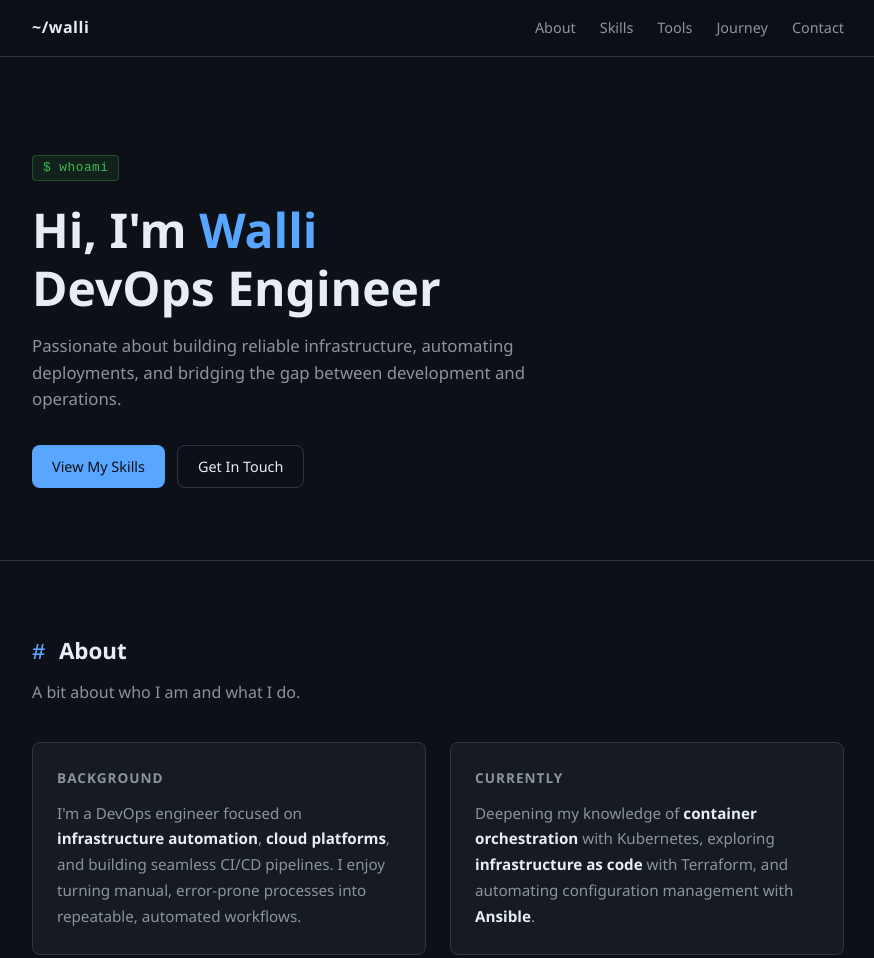
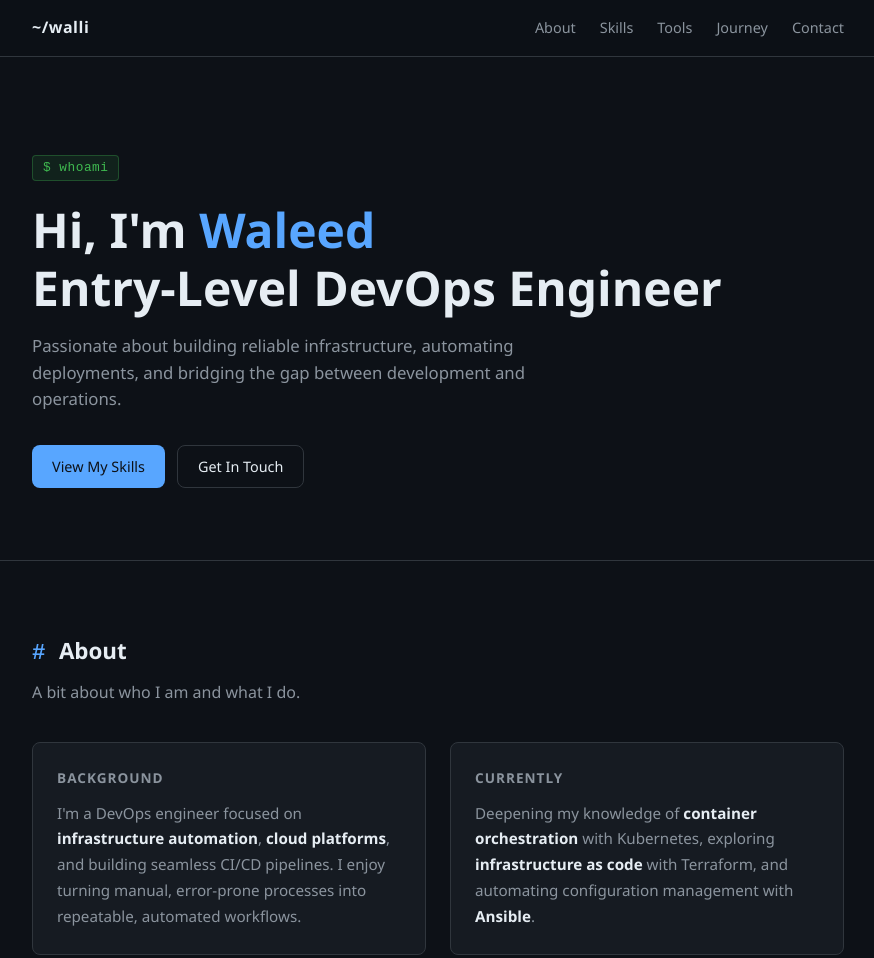
Before and after one commit to Walli364/my-portfolio-website, a plain HTML site: page index.html in a window 1280 px wide. Shown: the top 958 px of the page, without its empty margins (202-1076 px from the left). Drawn offline with Linux system fonts and the light colour scheme.

Commit message:
Change heading

```diff
--- a/index.html
+++ b/index.html
@@ -28,8 +28,8 @@
     <div class="container">
       <p class="hero-tag">$ whoami</p>
       <h1 class="hero-title">
-        Hi, I'm <span>Walli</span><br />
-        DevOps Engineer
+        Hi, I'm <span>Waleed</span><br />
+        Entry-Level DevOps Engineer
       </h1>
       <p class="hero-sub">
         Passionate about building reliable infrastructure, automating deployments,
```
